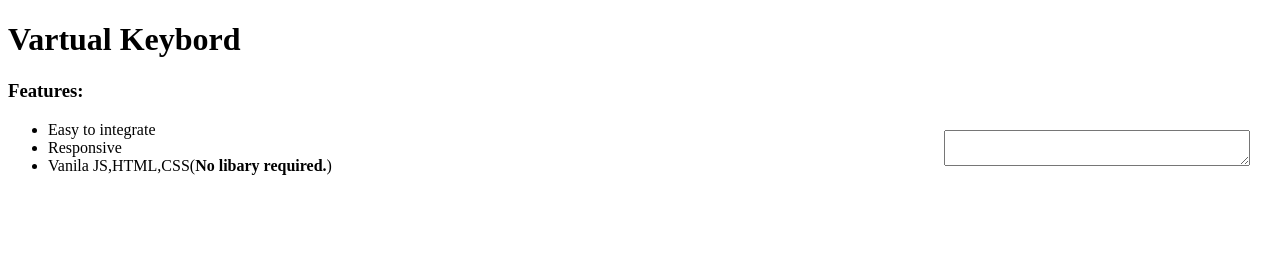
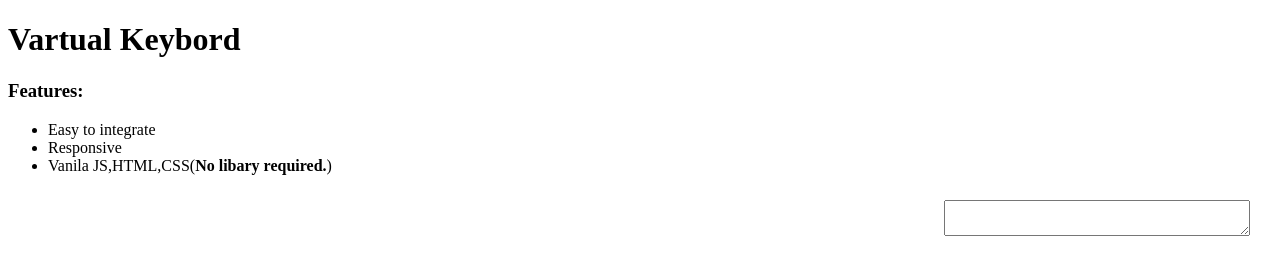
Before and after one commit to Arghya1999/vkyboard, a plain HTML site: page index.html in a window 1280 px wide. Drawn offline with Linux system fonts and the light colour scheme.

Commit message:
Update index.html

```diff
--- a/index.html
+++ b/index.html
@@ -15,7 +15,7 @@
         <li>Responsive</li>
         <li>Vanila JS,HTML,CSS(<strong>No libary required.</strong>)</li>
     </ul>
-    <textarea class="use-keyboard-input" style="position: absolute; top: 130px; right: 30px; width: 300px;"></textarea>
+    <textarea class="use-keyboard-input" style="position: absolute; top: 200px; right: 30px; width: 300px;"></textarea>
     <script src="keyboard.js"></script>
 </body>
 </html>
```
